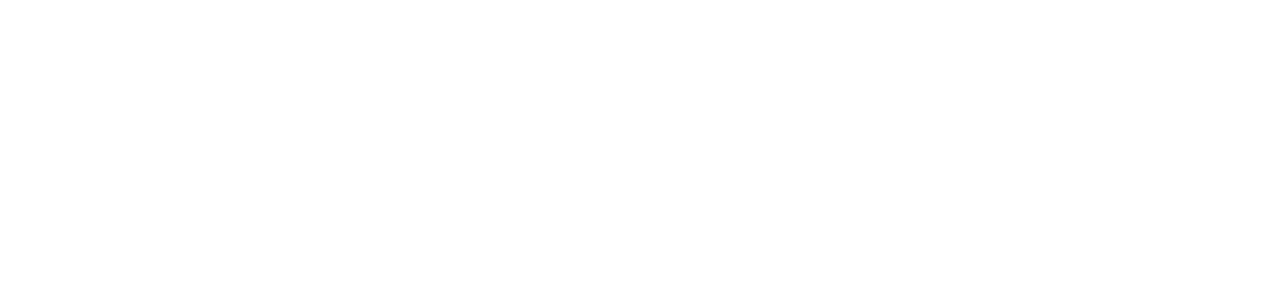
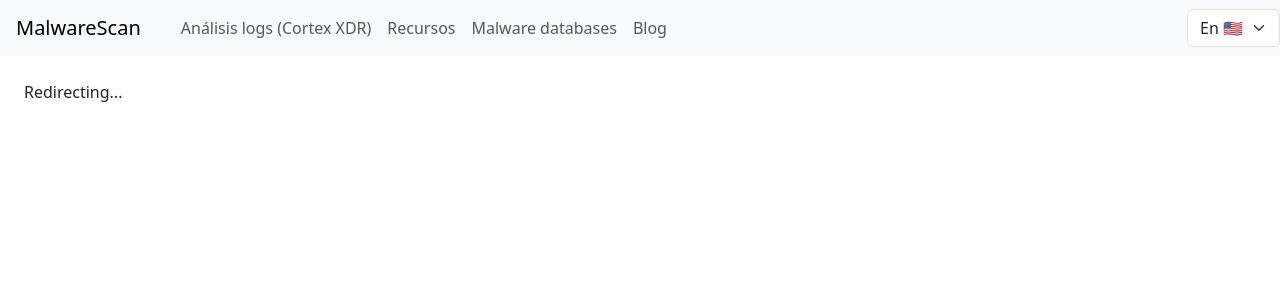
Before and after one commit to aliciacarrascoo/tfg-nuxt, a Nuxt app: page /confirm in a window 1280 px wide. Before the commit this address had no page. Shown: the top 300 px of the page. Built offline with nearby package versions, Linux system fonts and the light colour scheme; no server answers.

Commit message:
login and logout work

```diff
--- a/layouts/default.vue
+++ b/layouts/default.vue
@@ -4,7 +4,6 @@
     const { locale } = useI18n()
 
     const logout = async () => {
-        console.log("logged out")
         await client.auth.signOut()
         navigateTo('/login')
     }
--- a/nuxt.config.ts
+++ b/nuxt.config.ts
@@ -3,7 +3,7 @@ export default defineNuxtConfig({
   devtools: { enabled: true },
   pages: true,
   css: ["~/assets/styles/main.scss"],
-  modules: [ "@nuxtjs/i18n"],
+  modules: ['@nuxtjs/supabase', "@nuxtjs/i18n"],
   i18n: {
     vueI18n: "./i18n.config.ts", // if you are using custom path, default
   },
--- /dev/null
+++ b/pages/confirm.vue
@@ -0,0 +1,16 @@
+<script setup>
+    const user = useSupabaseUser()
+    watch(user, () => {
+    if (user.value) {
+        return navigateTo('/logs')
+    }
+    }, { immediate: true })
+</script>
+
+<template>
+  <div>
+    <p>
+      Redirecting...
+    </p>
+  </div>
+</template>
--- a/pages/login/index.vue
+++ b/pages/login/index.vue
@@ -12,7 +12,9 @@
         }
     )
     async function onLoginClick(){
-       const { data, error } = await supabase.auth.signInWithOAuth({ provider: 'github'})
+       const { data, error } = await supabase.auth.signInWithOAuth({ provider: 'github',  options: {
+      redirectTo: 'http://localhost:3000/confirm',
+    },})
        console.error(data)
     }
     </script>
```
